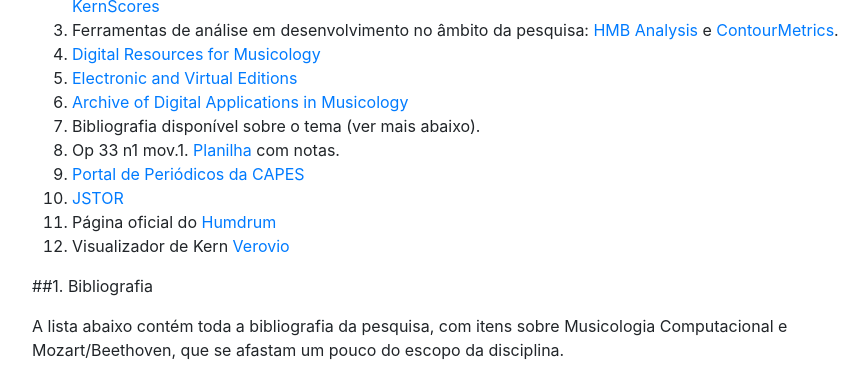
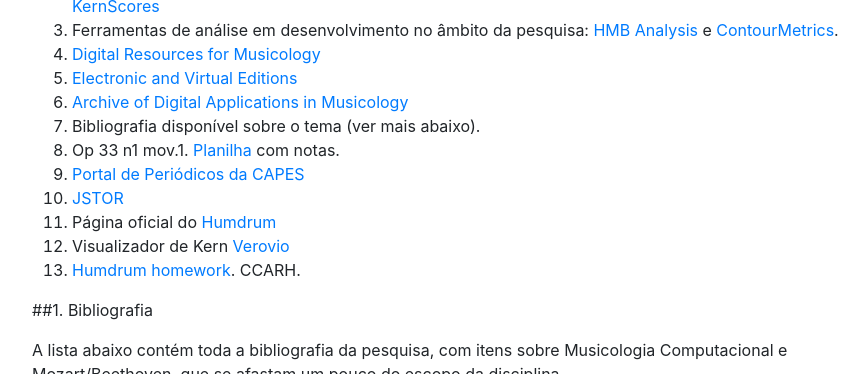
Before and after one commit to kroger/genosmus, a Jekyll site: the page built from _marcos/muse29.md, in a window 1280 px wide and 900 px high, scrolled down 2790 px, cut to the strip 0-374 px from the top of the window. Shown: the whole strip, without its empty margins (68-933 px from the left). Built offline with Jekyll 4.4.1, drawn with Linux system fonts in a browser that asks for light colours; the table of contents is made by our own code.

Commit message:
Link humdrum homework

```diff
--- a/_marcos/muse29.md
+++ b/_marcos/muse29.md
@@ -148,6 +148,7 @@
 1. [JSTOR](https://www.jstor.org/)
 1. Página oficial do [Humdrum](https://www.humdrum.org/)
 1. Visualizador de Kern [Verovio](http://verovio.humdrum.org/)
+1. [Humdrum homework](https://wiki.ccarh.org/wiki/Humdrum_homework). CCARH.
 
 ##1. Bibliografia
 
```
